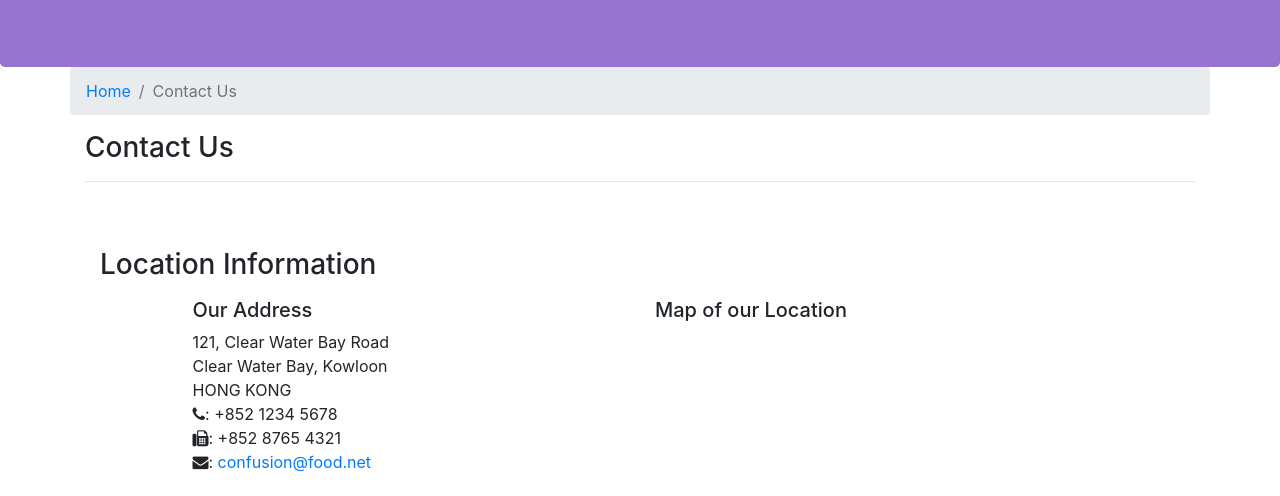
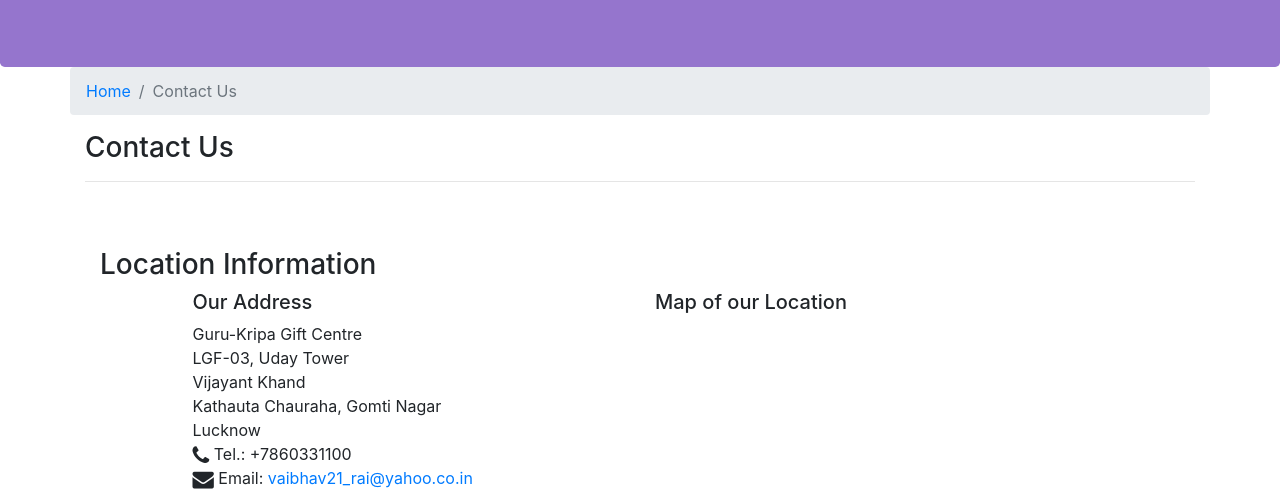
Before and after one commit to GuruKripa02/GuruKripa02.github.io, a website: page contactus.html in a window 1280 px wide. Shown: the part 267-763 px from the top of the page. Drawn offline with Linux system fonts and the light colour scheme.

Commit message:
Update contactus.html

```diff
--- a/contactus.html
+++ b/contactus.html
@@ -64,16 +64,17 @@
               <h3>Location Information</h3>
            </div>
             <div class="col-12 col-sm-4 offset-sm-1">
-                   <h5>Our Address</h5>
-                    <address style="font-size: 100%">
-		              121, Clear Water Bay Road<br>
-		              Clear Water Bay, Kowloon<br>
-		              HONG KONG<br>
-		              <i class="fa fa-phone"></i>: +852 1234 5678<br>
-		              <i class="fa fa-fax"></i>: +852 8765 4321<br>
-		              <i class="fa fa-envelope"></i>:
-                        <a href="mailto:confusion@food.net">confusion@food.net</a>
-		           </address>
+                <h5>Our Address</h5>
+                <address>
+                  Guru-Kripa Gift Centre<br>
+                  LGF-03, Uday Tower<br>
+                  Vijayant Khand<br>
+                  Kathauta Chauraha, Gomti Nagar<br>
+                  Lucknow<br>
+                  <i class="fa fa-phone fa-lg"></i> Tel.: +7860331100<br>
+
+                  <i class="fa fa-envelope fa-lg"></i> Email: <a href="vaibhav21_rai@yahoo.co.in">vaibhav21_rai@yahoo.co.in</a>
+               </address>
             </div>
             <div class="col-12 col-sm-6 offset-sm-1">
                 <h5>Map of our Location</h5>
```
